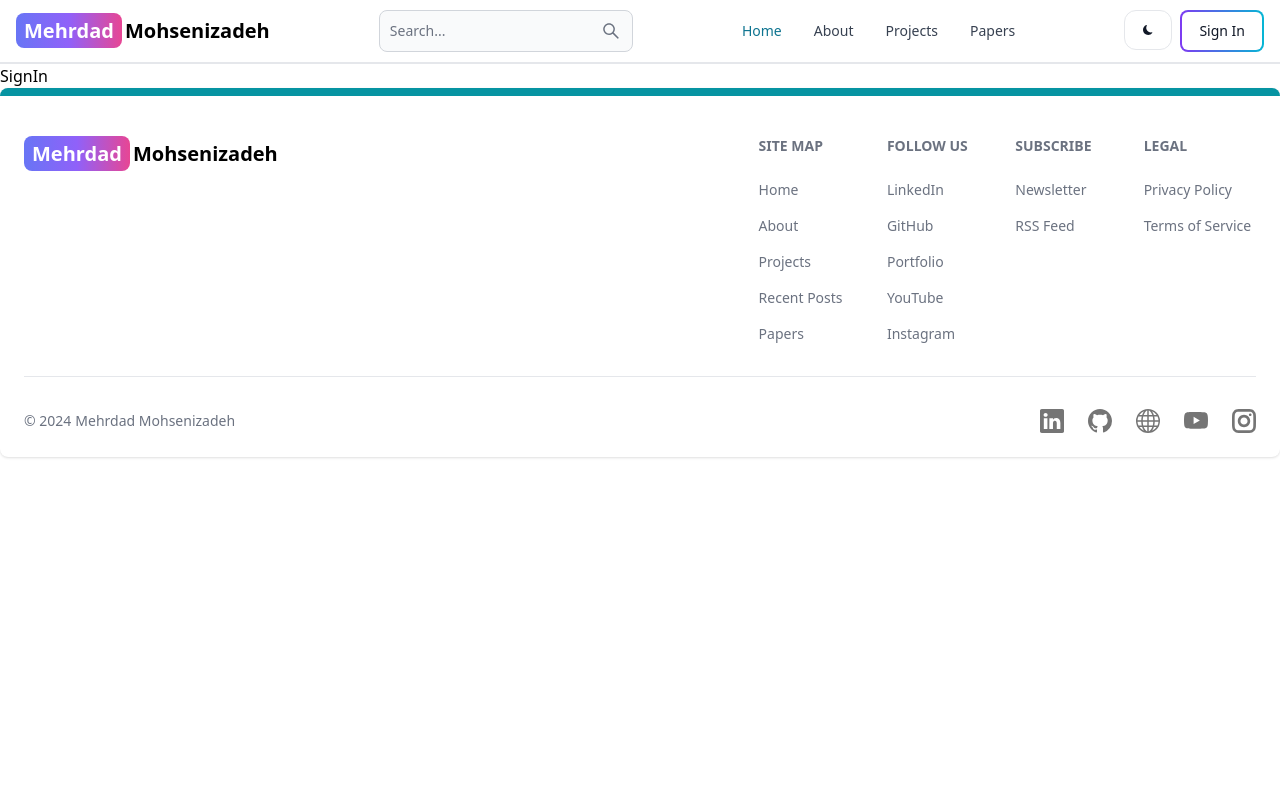
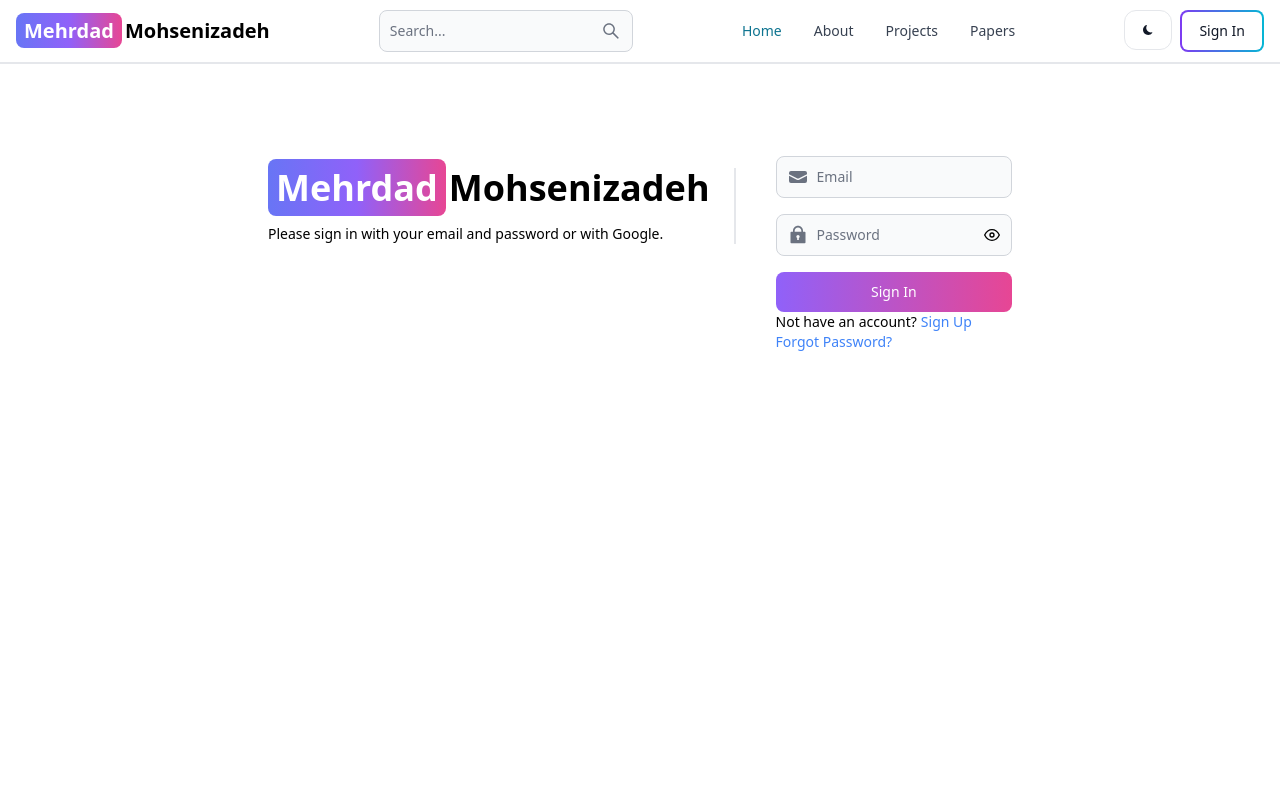
Before and after one commit to mehrdadmohsenizadeh/mern-dashboard, a React (Vite) app in the folder client/: page /sign-in in a window 1280 px wide. Shown: the top 800 px of the page. Built offline with nearby package versions, Linux system fonts and the light colour scheme.

Commit message:
minor code fixes

```diff
--- a/client/src/pages/SignIn.jsx
+++ b/client/src/pages/SignIn.jsx
@@ -1,7 +1,233 @@
-import React from 'react'
+import { Alert, Button, Label, Spinner, TextInput } from 'flowbite-react';
+import { useState } from 'react';
+import { Link, useNavigate } from 'react-router-dom';
+import { HiMiniEnvelope } from "react-icons/hi2";
+import { RiLock2Fill } from "react-icons/ri";
+import { FiEye, FiEyeOff } from 'react-icons/fi';
+// ==================================================
+export default function SignIn() {
+  // -------------------------------------------------------
+  //                         CONST
+  // -------------------------------------------------------
+  const navigate                        = useNavigate();
+  const [loading, setLoading]           = useState(false);
+  const [formData, setFormData]         = useState({confirmPassword: '',});
+  const [errorMessage, setErrorMessage] = useState(null) ;
+  const [showPassword, setShowPassword] = useState(false);
+  // -------------------------------------------------------
+  //                     HANDLE CHANGE
+  // -------------------------------------------------------
+  // Handle change in the input fields
+  const handleChange = (e) => {
+    setFormData({
+        ...formData
+      , [e.target.id]: e.target.value.trim()
+    });
+  };
+  // -------------------------------------------------------
+  //                     HANDLE CLICK
+  // -------------------------------------------------------
+  // Prevent the default behavior of the anchor tag
+  const handleClick = (event) => {
+    event.preventDefault();
+  }
+  // -------------------------------------------------------
+  //                    PASSWORD TOGGLE
+  // -------------------------------------------------------
+  // Password toggle component
+  const PasswordToggle = ({ showPassword, setShowPassword }) => {
+    return (
+      <div className='absolute inset-y-0 right-0 pr-3 flex items-center'>
+        {showPassword ? (
+          <FiEyeOff
+            className='cursor-pointer'
+            onClick={() => setShowPassword(!showPassword)}
+          />
+        ) : (
+          <FiEye
+            className='cursor-pointer'
+            onClick={() => setShowPassword(!showPassword)}
+          />
+        )}
+      </div>
+    );
+  };
+  // -------------------------------------------------------
+  //                     HANDLE SUBMIT
+  // -------------------------------------------------------
+  // Handle form submission
+  const handleSubmit = async (e) => {
 
-export default function SignIn() {
+    e.preventDefault();
+
+    // Check if all fields are filled
+    if ( !formData.email || !formData.password ) {
+      return setErrorMessage('Please fill out all fields.');
+    }
+
+    try {
+      setLoading(true);
+      setErrorMessage(null);
+
+      // Attempt to sign in the user
+      const res = await fetch('/api/auth/signin', {
+          method: 'POST'
+        , headers: { 'Content-Type': 'application/json' }
+        , body: JSON.stringify(formData)
+      });
+      const data = await res.json();
+      if (data.success === false) {
+        // If there's a failure (e.g., invalid email), stop the spinner and show error
+        setErrorMessage(data.message);
+      } else {
+        // If signin is successful, redirect the user to Home page
+        navigate('/');
+      }
+    } catch (error) {
+      // If there's an exception during sign up, stop the spinner and show error
+      setErrorMessage(error.message);
+    }
+    // Stop the loading process regardless of the outcome
+    setLoading(false);
+  };
+  // -------------------------------------------------------
   return (
-    <div>SignIn</div>
-  )
+    <div className='
+      min-h-screen
+      mt-20
+    '
+    >
+      {/* -------------------------------------------------- */}
+      {/*                    LEFT & RIGHT                    */}
+      {/* -------------------------------------------------- */}
+      <div className='
+        flex
+        p-3
+        max-w-3xl
+        mx-auto
+        flex-col
+        md:flex-row
+        md:items-center
+        gap-10
+      '
+      >
+        {/* -------------------------------------------------- */}
+        {/*                      LEFT                          */}
+        {/* -------------------------------------------------- */}
+        <div className='
+          flex-1
+          md:border-r-2
+          md:pr-6 mb-24
+          md:border-solid
+          md:border-gray-200
+          '
+        >
+
+          <Link
+            to='/'
+            className='
+            font-bold
+            dark:text-white
+            text-4xl
+            '
+            onClick={handleClick}
+            style={{ cursor: 'default' }}
+          >
+            <span className='
+              px-2
+              py-1
+              bg-gradient-to-r
+              from-indigo-500
+              via-purple-500
+              to-pink-500
+              rounded-lg
+              text-white
+              '
+            >
+              Mehrdad
+            </span>
+            <span style={{ paddingLeft: '3px' }}>
+              Mohsenizadeh
+            </span>
+          </Link>
+          <p className='text-sm mt-4'>
+            Please sign in with your email and password or with Google.
+          </p>
+        </div>
+        {/* -------------------------------------------------- */}
+        {/*                      RIGHT                         */}
+        {/* -------------------------------------------------- */}
+        <div className='flex-1'>
+          <form className='flex flex-col gap-4' onSubmit={handleSubmit}>
+            {/* ++++++++++++++++++++++++++++++++++++++++++++++++++ */}
+            {/*                        EMAIL                       */}
+            {/* ++++++++++++++++++++++++++++++++++++++++++++++++++ */}
+            <div className='max-w-md'>
+              <TextInput
+                id='email'
+                type='email'
+                placeholder='Email'
+                onChange={handleChange}
+                icon={HiMiniEnvelope}
+              />
+            </div>
+            {/* ++++++++++++++++++++++++++++++++++++++++++++++++++ */}
+            {/*                       PASSWORD                     */}
+            {/* ++++++++++++++++++++++++++++++++++++++++++++++++++ */}
+            <div className='relative max-w-md'>
+              <TextInput
+                id='password'
+                type={showPassword ? 'text' : 'password'}
+                placeholder='Password'
+                onChange={handleChange}
+                icon={RiLock2Fill}
+              />
+              <PasswordToggle
+                showPassword={showPassword}
+                setShowPassword={setShowPassword}
+              />
+            </div>
+            {/* ++++++++++++++++++++++++++++++++++++++++++++++++++ */}
+            {/*                       SIGN IN                      */}
+            {/* ++++++++++++++++++++++++++++++++++++++++++++++++++ */}
+            <Button type='submit' className='max-w-md' gradientDuoTone='purpleToPink' disabled={loading} >
+              {loading ? (
+                <>
+                  <Spinner size='sm' />
+                  <span className='pl-3'>Loading...</span>
+                </>
+              ) : (
+                'Sign In'
+              )}
+            </Button>
+            {/* ++++++++++++++++++++++++++++++++++++++++++++++++++ */}
+            </form>
+          {/* -------------------------------------------------- */}
+          {/*                   NOT HAVE ACCOUNT?                */}
+          {/* -------------------------------------------------- */}
+          <div className='flex gap-1 text-sm'>
+            <span> Not have an account? </span>
+            <Link to='/sign-up' className='text-blue-500'> Sign Up </Link>
+          </div>
+          {/* -------------------------------------------------- */}
+          {/*                   FORGOT PASSWORD?                 */}
+          {/* -------------------------------------------------- */}
+          <div className='flex gap-1 text-sm'>
+            <Link to='/forgot-password' className='text-blue-500'>
+              Forgot Password?
+            </Link>
+          </div>
+          {/* -------------------------------------------------- */}
+          {/*                    ERROR MESSAGE                   */}
+          {/* -------------------------------------------------- */}
+          {errorMessage && (
+            <Alert className='mt-5' color='failure'>
+              {errorMessage}
+            </Alert>
+          )}
+          {/* -------------------------------------------------- */}
+          </div>
+      </div>
+    </div>
+  );
 }
--- a/client/src/pages/SignUp.jsx
+++ b/client/src/pages/SignUp.jsx
@@ -84,10 +84,10 @@ export default function SignUp() {
       });
       const data = await res.json();
       if (data.success === false) {
-        // If there's a failure (e.g., username already taken), stop the spinner and show error
+        // If there's a failure (e.g., invalid email), stop the spinner and show error
         setErrorMessage(data.message);
       } else {
-        // If signup is successful, redirect the user
+        // If signup is successful, redirect the user to Sign In page
         navigate('/sign-in');
       }
     } catch (error) {
@@ -169,7 +169,6 @@ export default function SignUp() {
             {/*                       USERNAME                     */}
             {/* ++++++++++++++++++++++++++++++++++++++++++++++++++ */}
             <div className="max-w-md">
-
               <TextInput
                 id='username'
                 type='text'
@@ -177,13 +176,11 @@ export default function SignUp() {
                 onChange={handleChange}
                 icon={TbUserFilled}
               />
-
             </div>
             {/* ++++++++++++++++++++++++++++++++++++++++++++++++++ */}
             {/*                        EMAIL                       */}
             {/* ++++++++++++++++++++++++++++++++++++++++++++++++++ */}
             <div className='max-w-md'>
-
               <TextInput
                 id='email'
                 type='email'
@@ -191,13 +188,11 @@ export default function SignUp() {
                 onChange={handleChange}
                 icon={HiMiniEnvelope}
               />
-
             </div>
             {/* ++++++++++++++++++++++++++++++++++++++++++++++++++ */}
             {/*                       PASSWORD                     */}
             {/* ++++++++++++++++++++++++++++++++++++++++++++++++++ */}
             <div className='relative max-w-md'>
-
               <TextInput
                 id='password'
                 type={showPassword ? 'text' : 'password'}
@@ -205,18 +200,15 @@ export default function SignUp() {
                 onChange={handleChange}
                 icon={RiLock2Fill}
               />
-
               <PasswordToggle
                 showPassword={showPassword}
                 setShowPassword={setShowPassword}
               />
-
             </div>
             {/* ++++++++++++++++++++++++++++++++++++++++++++++++++ */}
             {/*                   CONFIRM PASSWORD                 */}
             {/* ++++++++++++++++++++++++++++++++++++++++++++++++++ */}
             <div className='relative max-w-md'>
-
               <TextInput
                 id='confirmPassword'
                 type={showConfirmPassword ? 'text' : 'password'}
@@ -225,7 +217,6 @@ export default function SignUp() {
                 icon={RiLock2Fill}
                 onPaste={(e) => e.preventDefault()} // prevent pasting password
               />
-
               <PasswordToggle
                 showPassword={showConfirmPassword}
                 setShowPassword={setShowConfirmPassword}
@@ -254,14 +245,6 @@ export default function SignUp() {
             <Link to='/sign-in' className='text-blue-500'> Sign In </Link>
           </div>
           {/* -------------------------------------------------- */}
-          {/*                   FORGOT PASSWORD?                 */}
-          {/* -------------------------------------------------- */}
-          <div className='flex gap-1 text-sm'>
-            <Link to='/forgot-password' className='text-blue-500'>
-              Forgot Password?
-            </Link>
-          </div>
-          {/* -------------------------------------------------- */}
           {/*                    ERROR MESSAGE                   */}
           {/* -------------------------------------------------- */}
           {errorMessage && (
```
Also changed, not shown: 1 other file (tests, documents, lock files or other folders).
